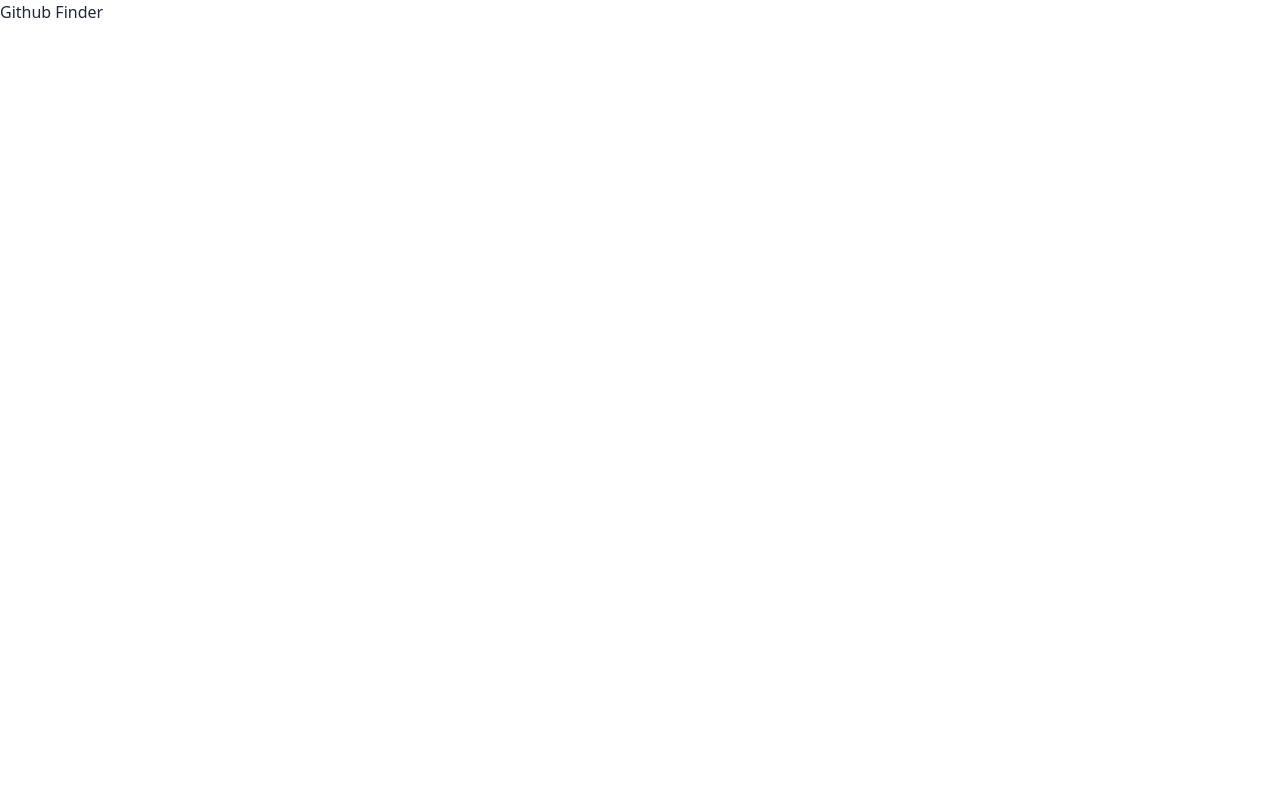
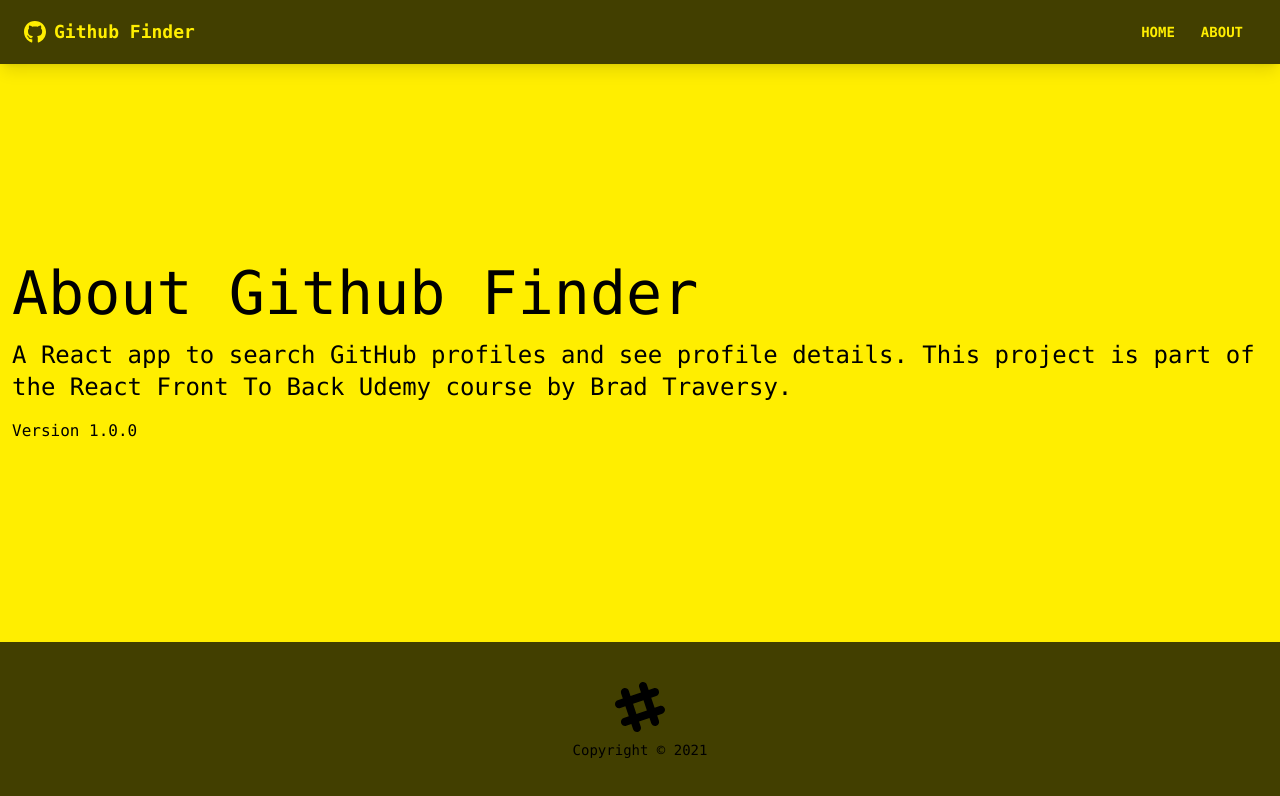
Before and after one commit to cday96/github-finder, a React (Create React App) app: page /about in a window 1280 px wide. Shown: the top 796 px of the page. Built offline with nearby package versions, Linux system fonts and the light colour scheme.

Commit message:
Added pages and routes

```diff
--- a/package.json
+++ b/package.json
@@ -9,6 +9,8 @@
     "daisyui": "^1.20.0",
     "react": "^17.0.2",
     "react-dom": "^17.0.2",
+    "react-icons": "^4.3.1",
+    "react-router-dom": "^6.2.1",
     "react-scripts": "5.0.0",
     "web-vitals": "^2.1.2"
   },
--- a/public/index.html
+++ b/public/index.html
@@ -1,5 +1,5 @@
 <!DOCTYPE html>
-<html lang="en">
+<html lang="en" data-theme="cyberpunk">
 	<head>
 		<meta charset="utf-8" />
 		<link rel="icon" href="%PUBLIC_URL%/favicon.ico" />
@@ -10,34 +10,11 @@
 			content="Web site created using create-react-app"
 		/>
 		<link rel="apple-touch-icon" href="%PUBLIC_URL%/logo192.png" />
-    <!--
-      manifest.json provides metadata used when your web app is installed on a
-      user's mobile device or desktop. See https://developers.google.com/web/fundamentals/web-app-manifest/
-    -->
 		<link rel="manifest" href="%PUBLIC_URL%/manifest.json" />
-    <!--
-      Notice the use of %PUBLIC_URL% in the tags above.
-      It will be replaced with the URL of the `public` folder during the build.
-      Only files inside the `public` folder can be referenced from the HTML.
-
-      Unlike "/favicon.ico" or "favicon.ico", "%PUBLIC_URL%/favicon.ico" will
-      work correctly both with client-side routing and a non-root public URL.
-      Learn how to configure a non-root public URL by running `npm run build`.
-    -->
-    <title>React App</title>
+		<title>Github Finder</title>
 	</head>
 	<body>
 		<noscript>You need to enable JavaScript to run this app.</noscript>
 		<div id="root"></div>
-    <!--
-      This HTML file is a template.
-      If you open it directly in the browser, you will see an empty page.
-
-      You can add webfonts, meta tags, or analytics to this file.
-      The build step will place the bundled scripts into the <body> tag.
-
-      To begin the development, run `npm start` or `yarn start`.
-      To create a production bundle, use `npm run build` or `yarn build`.
-    -->
 	</body>
 </html>
--- a/src/App.js
+++ b/src/App.js
@@ -1,8 +1,27 @@
+import { BrowserRouter as Router, Route, Routes } from "react-router-dom"
+import Home from "./pages/Home"
+import About from "./pages/About"
+import NotFound from "./pages/NotFound"
+import Navbar from "./components/layout/Navbar"
+import Footer from "./components/layout/Footer"
+
 function App() {
 	return (
-		<div>
-			<h1>Github Finder</h1>
-		</div>
+		<Router>
+			<div className="flex flex-col justify-between h-screen">
+				<Navbar />
+				<main className="container mx-auto px-3 pb-12">
+					{/* setup routes for pages with a catch all for if go to no exist */}
+					<Routes>
+						<Route path="/" element={<Home />} />
+						<Route path="/about" element={<About />} />
+						<Route path="/notfound" element={<NotFound />} />
+						<Route path="/*" element={<NotFound />} />
+					</Routes>
+				</main>
+				<Footer />
+			</div>
+		</Router>
 	)
 }
 
--- /dev/null
+++ b/src/components/layout/Footer.jsx
@@ -0,0 +1,26 @@
+import React from "react"
+
+function Footer() {
+	const footerYear = new Date().getFullYear()
+
+	return (
+		<footer className="footer p-10 bg-neutral text-primary-content footer-center">
+			<div>
+				<svg
+					width="50"
+					height="50"
+					viewBox="0 0 24 24"
+					xmlns="http://www.w3.org/2000/svg"
+					fillRule="evenodd"
+					clipRule="evenodd"
+					className="inline-block fill-current"
+				>
+					<path d="M22.672 15.226l-2.432.811.841 2.515c.33 1.019-.209 2.127-1.23 2.456-1.15.325-2.148-.321-2.463-1.226l-.84-2.518-5.013 1.677.84 2.517c.391 1.203-.434 2.542-1.831 2.542-.88 0-1.601-.564-1.86-1.314l-.842-2.516-2.431.809c-1.135.328-2.145-.317-2.463-1.229-.329-1.018.211-2.127 1.231-2.456l2.432-.809-1.621-4.823-2.432.808c-1.355.384-2.558-.59-2.558-1.839 0-.817.509-1.582 1.327-1.846l2.433-.809-.842-2.515c-.33-1.02.211-2.129 1.232-2.458 1.02-.329 2.13.209 2.461 1.229l.842 2.515 5.011-1.677-.839-2.517c-.403-1.238.484-2.553 1.843-2.553.819 0 1.585.509 1.85 1.326l.841 2.517 2.431-.81c1.02-.33 2.131.211 2.461 1.229.332 1.018-.21 2.126-1.23 2.456l-2.433.809 1.622 4.823 2.433-.809c1.242-.401 2.557.484 2.557 1.838 0 .819-.51 1.583-1.328 1.847m-8.992-6.428l-5.01 1.675 1.619 4.828 5.011-1.674-1.62-4.829z"></path>
+				</svg>
+				<p>Copyright &copy; {footerYear}</p>
+			</div>
+		</footer>
+	)
+}
+
+export default Footer
--- /dev/null
+++ b/src/components/layout/Navbar.jsx
@@ -0,0 +1,35 @@
+import React from "react"
+import { FaGithub } from "react-icons/fa"
+import { Link } from "react-router-dom"
+
+function Navbar({ title }) {
+	return (
+		<nav className="navbar mb-12 shadow-lg bg-neutral text-neutral-content">
+			<div className="container mx-auto">
+				<div className="flex-none px-2 mx-2">
+					<FaGithub className="inline pr-2 text-3xl" />
+					<Link to="/" className="text-lg font-bold align-middle">
+						{title}
+					</Link>
+				</div>
+
+				<div className="flex-1 px-2 mx-2">
+					<div className="flex justify-end">
+						<Link to="/" className="btn btn-ghost btn-sm">
+							Home
+						</Link>
+						<Link to="/about" className="btn btn-ghost btn-sm">
+							About
+						</Link>
+					</div>
+				</div>
+			</div>
+		</nav>
+	)
+}
+
+Navbar.defaultProps = {
+	title: "Github Finder",
+}
+
+export default Navbar
--- /dev/null
+++ b/src/pages/About.jsx
@@ -0,0 +1,25 @@
+import React from "react"
+
+function About() {
+	return (
+		<div>
+			<h1 className="text-6xl mb-4">About Github Finder</h1>
+			<p className="mb-4 text-2xl font-light">
+				A React app to search GitHub profiles and see profile details.
+				This project is part of the
+				<a href="https://www.udemy.com/course/modern-react-front-to-back/">
+					{" "}
+					React Front To Back
+				</a>{" "}
+				Udemy course by
+				<strong>
+					<a href="https://traversymedia.com"> Brad Traversy</a>
+				</strong>
+				.
+			</p>
+			<p>Version 1.0.0</p>
+		</div>
+	)
+}
+
+export default About
--- /dev/null
+++ b/src/pages/Home.jsx
@@ -0,0 +1,11 @@
+import React from "react"
+
+function Home() {
+	return (
+		<div>
+			<h1 className="text-6xl">Welcome to the Homepage</h1>
+		</div>
+	)
+}
+
+export default Home
--- /dev/null
+++ b/src/pages/NotFound.jsx
@@ -0,0 +1,23 @@
+import React from "react"
+import { FaHome } from "react-icons/fa"
+import { Link } from "react-router-dom"
+
+function NotFound() {
+	return (
+		<div className="hero">
+			<div clasName="text-center hero-content">
+				<div className="max-w-lg">
+					<h1 className="text-6xl font-bold mb-8">
+						Oops! These Aren't the Droids You're Looking For...
+					</h1>
+					<p className="text-3xl mb-8">404 - Page Not Found!</p>
+					<Link to="/" className="btn btn-primary btn-lg">
+						<FaHome className="mr-2" /> Return Home
+					</Link>
+				</div>
+			</div>
+		</div>
+	)
+}
+
+export default NotFound
```
Also changed, not shown: 1 other file (tests, documents, lock files or other folders). Lines whose indentation alone changed are shown as unchanged.
